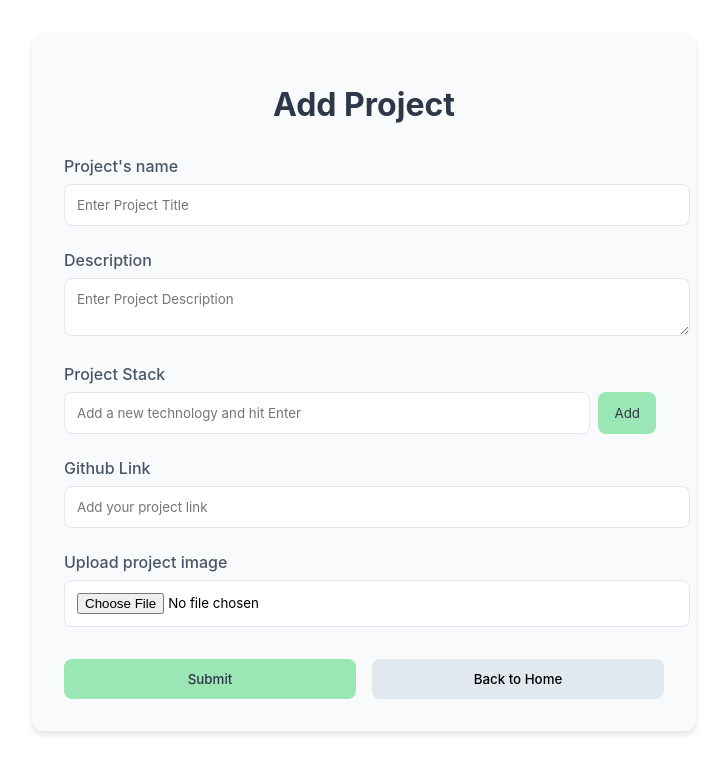
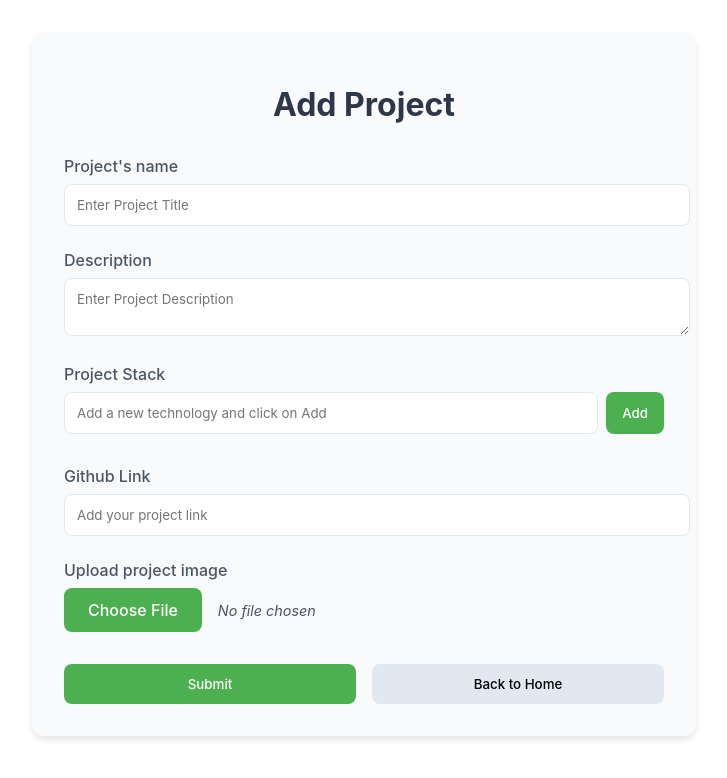
Before and after one commit to Rhita-Rh/AmraGate_final, a Vue app: page /add-project in a window 1280 px wide. Shown: the top 778 px of the page, without its empty margins (276-1003 px from the left). Built offline with nearby package versions, Linux system fonts and the light colour scheme.

Commit message:
update addproject

```diff
--- a/src/views/AddProject.vue
+++ b/src/views/AddProject.vue
@@ -30,11 +30,11 @@
           type="text"
           v-model="newTech"
           @keyup.enter="addTech"
-          placeholder="Add a new technology and hit Enter"
+          placeholder="Add a new technology and click on Add"
           class="tech-input"
         />
         <button type="button" @click="addTech" class="add-btn">Add</button>
-
+      </div>
       <div class="tags">
         <span
           v-for="(tech, index) in formData.techStack"
@@ -52,7 +52,6 @@
         </span>
       </div>
     </div>
-    </div>
 
     <div class="form-group">
       <label class="form-label">Github Link</label>
@@ -66,11 +65,21 @@
 
     <div class="form-group">
       <label class="form-label">Upload project image</label>
-      <input type="file" @change="handleImageUpload" accept="image/*" class="file-input" />
+      <div class="file-upload-container">
+        <label class="custom-file-label">
+          <input type="file" @change="handleImageUpload" accept="image/*" class="hidden-file-input" />
+          <span class="custom-button">Choose File</span>
+        </label>
+        <span class="file-name">{{ uploadedImage?.name || "No file chosen" }}</span>
+      </div>
 
       <div v-if="previewImage" class="preview">
         <img :src="previewImage" alt="Preview" class="preview-img" />
       </div>
+    </div>
+
+    <div v-if="previewImage" class="preview">
+      <img :src="previewImage" alt="Preview" class="preview-img" />
     </div>
 
     <div class="form-actions">
@@ -262,8 +271,9 @@ export default {
 
 .add-btn {
   padding: 0.5rem 1rem;
-  background-color: #9ae6b4;
-  color: #2d3748;
+  background-color: #4caf50;
+  color: white;
+  font-weight: 500;
   border: none;
   border-radius: 8px;
   cursor: pointer;
@@ -271,13 +281,15 @@ export default {
 }
 
 .add-btn:hover {
-  background-color: #81e6d9;
+  background-color: #388e3c;
+  transform: translateY(-2px);
 }
 
 .tags {
   display: flex;
   flex-wrap: wrap;
   gap: 0.5rem;
+  margin-top: 0.5rem;
 }
 
 .tech-tag {
@@ -301,6 +313,7 @@ export default {
 
 .remove-btn:hover {
   color: #e53e3e;
+  transform: translateY(-2px);
 }
 
 .preview {
@@ -326,17 +339,20 @@ export default {
   border: none;
   border-radius: 8px;
   cursor: pointer;
+  color: white;
   font-weight: 500;
   transition: background-color 0.2s;
 }
 
 .submit-btn {
-  background-color: #9ae6b4;
-  color: #2d3748;
+  background-color: #4caf50;
+  color: white;
+  font-weight: 500;
 }
 
 .submit-btn:hover {
-  background-color: #81e6d9;
+  background-color: #388e3c;
+  transform: translateY(-2px);
 }
 
 .submit-btn:disabled {
@@ -346,6 +362,45 @@ export default {
 
 .home-btn {
   background-color: #e2e8f0;
+  color: black;
 }
 
+.home-btn:hover{
+  background-color: #c9cdd3;
+  transform: translateY(-2px);
+}
+
+.hidden-file-input {
+  display: none;
+}
+
+.custom-file-label {
+  display: inline-block;
+  position: relative;
+  cursor: pointer;
+}
+
+.custom-button {
+  display: inline-block;
+  padding: 0.75rem 1.5rem;
+  background-color: #4caf50;
+  color: white;
+  border-radius: 8px;
+  font-weight: 500;
+  transition: background-color 0.2s;
+}
+
+.custom-button:hover {
+  background-color: #388e3c;
+  transform: translateY(-2px);
+}
+
+.file-name {
+  margin-left: 1rem;
+  color: #4a5568;
+  font-size: 0.9rem;
+  font-style: italic;
+}
+
+
 </style>
```
Lines whose indentation alone changed are shown as unchanged.
